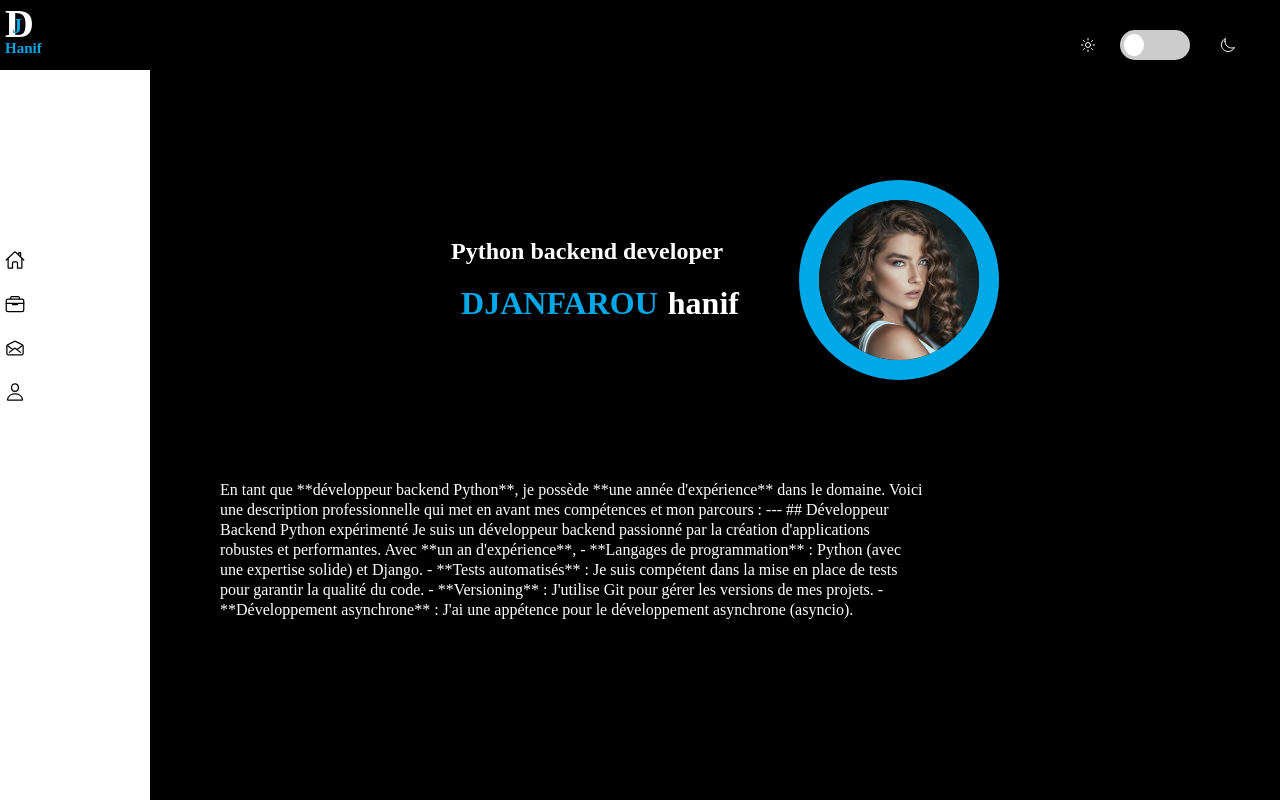
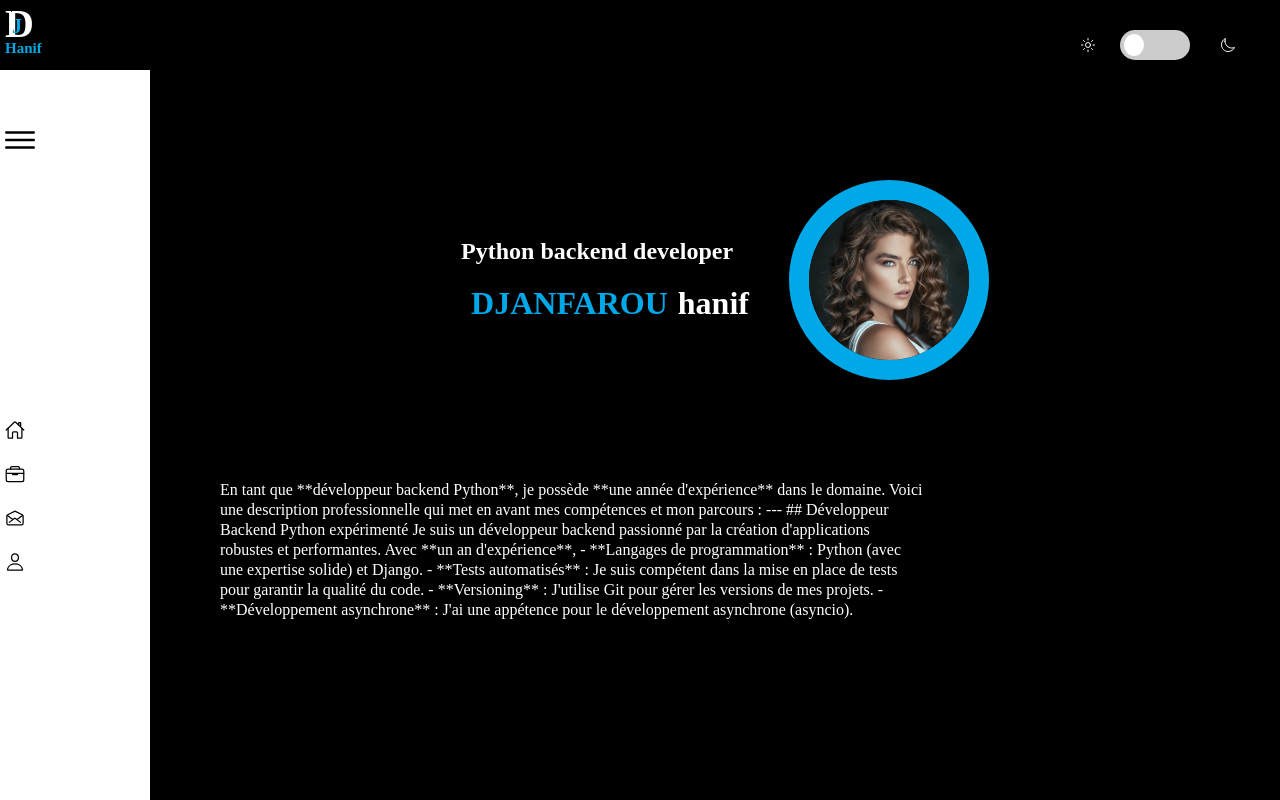
Before and after one commit to Djanfarouhanif/portfolio, a Python web app: template templates/index.html in a window 1280 px wide. Run offline with Jinja, Linux system fonts and the light colour scheme; the template is opened without the code that fills it, so the values that code supplies are empty.

Commit message:
correction d'affichage du profile

```diff
--- a/static/css/styles.css
+++ b/static/css/styles.css
@@ -124,7 +124,13 @@ a:hover{
     object-position: center;
 
 }
-
+.profile{
+    display: flex;
+    width: 100%;
+    gap: 20px;
+    align-items: center;
+    justify-content: center;
+}
 .description{
     width: 100%;
     display: flex;
--- a/templates/about.html
+++ b/templates/about.html
@@ -45,6 +45,7 @@
 
         </div>
         <div class="content">
+            <div class="profile">
             <div class="titre">
                 <h2>Python backend developer</h2>
                 <h1><span>DJANFAROU</span>hanif</h1>
@@ -55,6 +56,7 @@
                     <img src="/static/image/2.jpg" alt="">
                 </div>
 
+            </div>
             </div>
             <div class="description">
                 <div>
--- a/templates/contact.html
+++ b/templates/contact.html
@@ -27,6 +27,10 @@
 
     <div class="container">
         <div class="navBar">
+            <ion-icon name="close-outline"></ion-icon>
+            <div class="menu">
+                <ion-icon name="menu-outline"></ion-icon>
+            </div>
 
             <nav>
                 <ul>
@@ -41,6 +45,7 @@
 
         </div>
         <div class="content">
+            <div class="profile">
             <div class="titre">
                 <h2>Python backend developer</h2>
                 <h1><span>DJANFAROU</span>hanif</h1>
@@ -51,6 +56,7 @@
                     <img src="/static/image/2.jpg" alt="">
                 </div>
 
+            </div>
             </div>
             <div class="description">
                 <div>
--- a/templates/index.html
+++ b/templates/index.html
@@ -27,6 +27,10 @@
 
     <div class="container">
         <div class="navBar">
+            <ion-icon name="close-outline"></ion-icon>
+            <div class="menu">
+                <ion-icon name="menu-outline"></ion-icon>
+            </div>
 
             <nav>
                 <ul>
@@ -41,6 +45,7 @@
 
         </div>
         <div class="content">
+            <div class="profile">
             <div class="titre">
                 <h2>Python backend developer</h2>
                 <h1><span>DJANFAROU</span>hanif</h1>
@@ -51,6 +56,7 @@
                     <img src="/static/image/2.jpg" alt="">
                 </div>
 
+            </div>
             </div>
             <div class="description">
                 <div>
@@ -70,6 +76,8 @@
                     </p>
                 </div>
             </div>
+
+
         </div>
     </div>
     <script  type = "module"  src = "https://unpkg.com/ionicons@7.1.0/dist/ionicons/ionicons.esm.js"> </script>
--- a/templates/project.html
+++ b/templates/project.html
@@ -27,6 +27,10 @@
 
     <div class="container">
         <div class="navBar">
+            <ion-icon name="close-outline"></ion-icon>
+            <div class="menu">
+                <ion-icon name="menu-outline"></ion-icon>
+            </div>
 
             <nav>
                 <ul>
@@ -41,6 +45,7 @@
 
         </div>
         <div class="content">
+            <div class="profile">
             <div class="titre">
                 <h2>Python backend developer</h2>
                 <h1><span>DJANFAROU</span>hanif</h1>
@@ -51,6 +56,7 @@
                     <img src="/static/image/2.jpg" alt="">
                 </div>
 
+            </div>
             </div>
             <div class="description">
                 <div>
```
